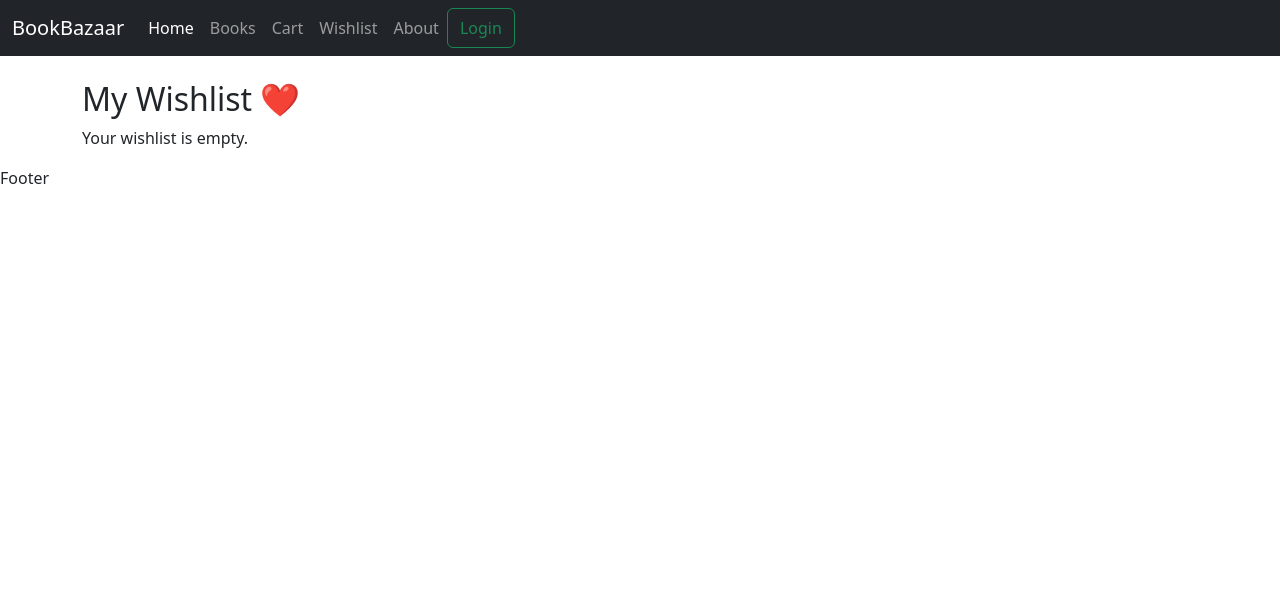
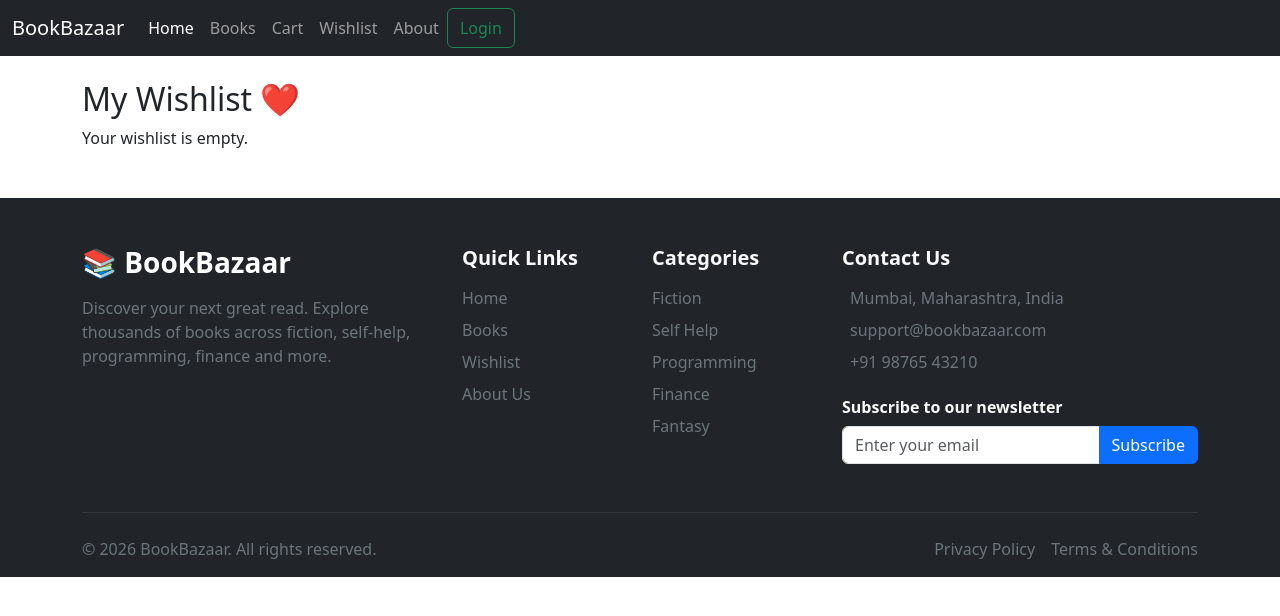
Before and after one commit to Atharva-hub/BookBazaar, a React (Vite) app: page /wishlist in a window 1280 px wide. Shown: the top 616 px of the page. Built offline with nearby package versions, Linux system fonts and the light colour scheme.

Commit message:
Footer component added

```diff
--- a/src/components/Footer.jsx
+++ b/src/components/Footer.jsx
@@ -2,7 +2,165 @@ import React from 'react'
 
 const Footer = () => {
   return (
-    <div>Footer</div>
+    <>
+      <footer className="bg-dark text-light pt-5 pb-3 mt-5">
+        <div className="container">
+
+          <div className="row">
+
+            {/* Brand */}
+            <div className="col-lg-4 col-md-6 mb-4">
+              <h3 className="fw-bold text-white">
+                📚 BookBazaar
+              </h3>
+
+              <p className="text-secondary mt-3">
+                Discover your next great read. Explore thousands of
+                books across fiction, self-help, programming, finance
+                and more.
+              </p>
+
+              <div className="d-flex gap-3 mt-3">
+                <a href="#" className="text-light fs-5">
+                  <i className="bi bi-facebook"></i>
+                </a>
+
+                <a href="#" className="text-light fs-5">
+                  <i className="bi bi-instagram"></i>
+                </a>
+
+                <a href="#" className="text-light fs-5">
+                  <i className="bi bi-twitter-x"></i>
+                </a>
+
+                <a href="#" className="text-light fs-5">
+                  <i className="bi bi-linkedin"></i>
+                </a>
+              </div>
+            </div>
+
+
+            {/* Quick Links */}
+            <div className="col-lg-2 col-md-6 mb-4">
+              <h5 className="fw-bold mb-3">Quick Links</h5>
+
+              <ul className="list-unstyled">
+                <li className="mb-2">
+                  <a href="/" className="text-secondary text-decoration-none">
+                    Home
+                  </a>
+                </li>
+
+                <li className="mb-2">
+                  <a href="/books" className="text-secondary text-decoration-none">
+                    Books
+                  </a>
+                </li>
+
+                <li className="mb-2">
+                  <a href="/wishlist" className="text-secondary text-decoration-none">
+                    Wishlist
+                  </a>
+                </li>
+
+                <li className="mb-2">
+                  <a href="/about" className="text-secondary text-decoration-none">
+                    About Us
+                  </a>
+                </li>
+              </ul>
+            </div>
+
+
+            {/* Categories */}
+            <div className="col-lg-2 col-md-6 mb-4">
+              <h5 className="fw-bold mb-3">Categories</h5>
+
+              <ul className="list-unstyled">
+                <li className="mb-2 text-secondary">Fiction</li>
+                <li className="mb-2 text-secondary">Self Help</li>
+                <li className="mb-2 text-secondary">Programming</li>
+                <li className="mb-2 text-secondary">Finance</li>
+                <li className="mb-2 text-secondary">Fantasy</li>
+              </ul>
+            </div>
+
+
+            {/* Contact */}
+            <div className="col-lg-4 col-md-6 mb-4">
+              <h5 className="fw-bold mb-3">Contact Us</h5>
+
+              <p className="text-secondary mb-2">
+                <i className="bi bi-geo-alt me-2"></i>
+                Mumbai, Maharashtra, India
+              </p>
+
+              <p className="text-secondary mb-2">
+                <i className="bi bi-envelope me-2"></i>
+                support@bookbazaar.com
+              </p>
+
+              <p className="text-secondary mb-2">
+                <i className="bi bi-telephone me-2"></i>
+                +91 98765 43210
+              </p>
+
+              {/* Newsletter */}
+              <div className="mt-4">
+                <h6 className="fw-bold">Subscribe to our newsletter</h6>
+
+                <div className="input-group mt-2">
+                  <input
+                    type="email"
+                    className="form-control"
+                    placeholder="Enter your email"
+                  />
+
+                  <button className="btn btn-primary">
+                    Subscribe
+                  </button>
+                </div>
+              </div>
+            </div>
+
+          </div>
+
+
+          {/* Divider */}
+          <hr className="border-secondary my-4" />
+
+
+          {/* Bottom Footer */}
+          <div className="row align-items-center">
+
+            <div className="col-md-6 text-center text-md-start">
+              <p className="text-secondary mb-0">
+                © 2026 BookBazaar. All rights reserved.
+              </p>
+            </div>
+
+            <div className="col-md-6 text-center text-md-end mt-2 mt-md-0">
+              <a
+                href="#"
+                className="text-secondary text-decoration-none me-3"
+              >
+                Privacy Policy
+              </a>
+
+              <a
+                href="#"
+                className="text-secondary text-decoration-none"
+              >
+                Terms & Conditions
+              </a>
+            </div>
+
+          </div>
+
+        </div>
+      </footer>
+    </>
+
   )
 }
 
```
